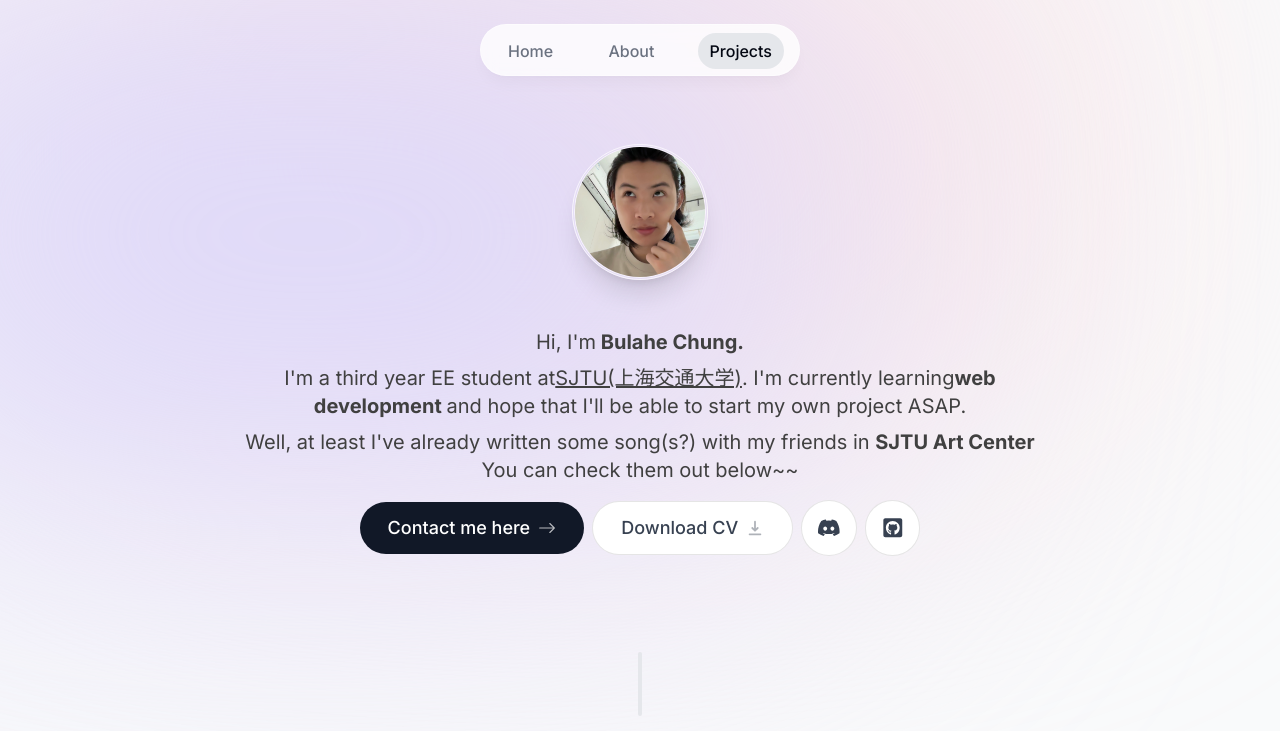
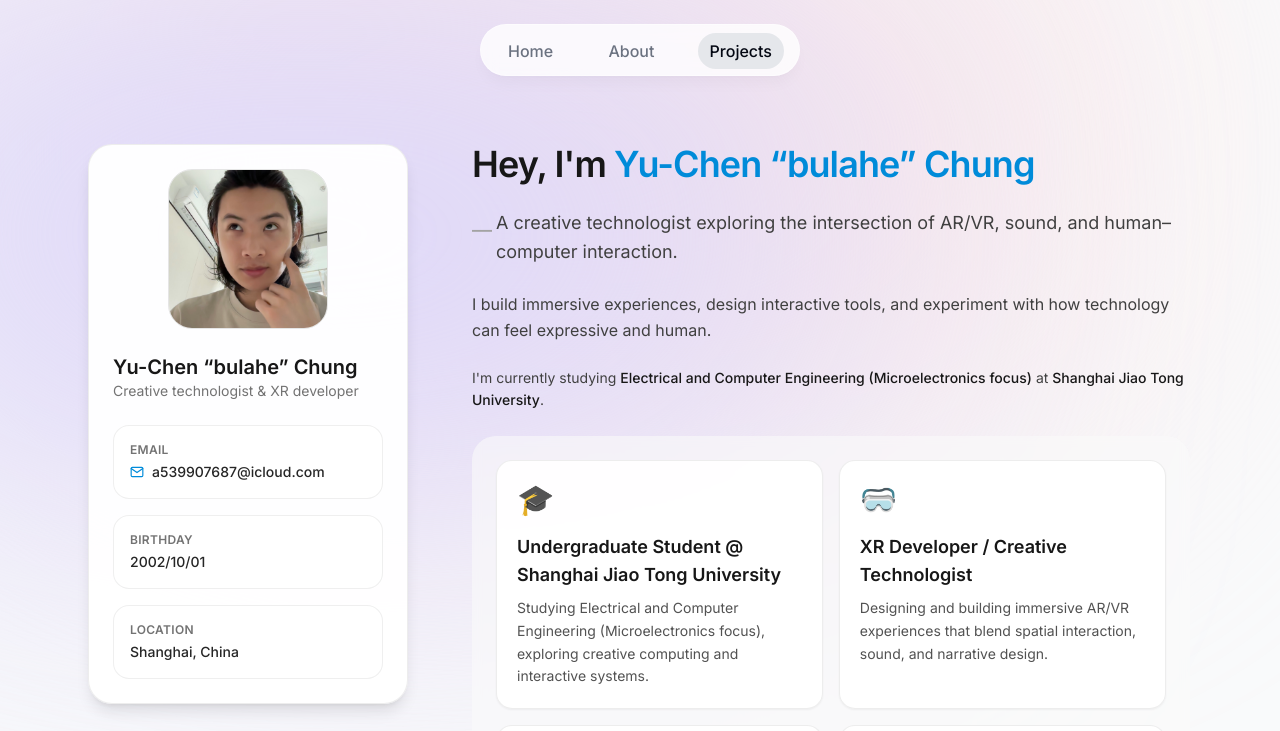
Before and after one commit to bulahe/portfolio-web, a Next.js app: page / in a window 1280 px wide. Shown: the top 731 px of the page. Built offline with nearby package versions, Linux system fonts and the light colour scheme.

Commit message:
intro 1st. theme color

```diff
--- a/components/intro.tsx
+++ b/components/intro.tsx
@@ -1,118 +1,243 @@
 "use client";
 import Image from "next/image";
-import React from "react";
 import { motion } from "framer-motion";
-import Link from "next/link";
-import { BsArrowRight, BsDiscord } from "react-icons/bs";
-import { HiDownload } from "react-icons/hi";
-import { FaGithubSquare } from "react-icons/fa";
-import { useInView } from "react-intersection-observer";
-import { useActiveSectionContext } from "@/context/active-section-context";
-import { useEffect } from "react";
+import { FiMail } from "react-icons/fi";
 import { useSectionInView } from "@/lib/hooks";
+import { brandVarStyles } from "@/lib/theme";
+
+const HIGHLIGHTS = [
+  {
+    emoji: "🎓",
+    title: "Undergraduate Student @ Shanghai Jiao Tong University",
+    body:
+      "Studying Electrical and Computer Engineering (Microelectronics focus), exploring creative computing and interactive systems.",
+  },
+  {
+    emoji: "🥽",
+    title: "XR Developer / Creative Technologist",
+    body:
+      "Designing and building immersive AR/VR experiences that blend spatial interaction, sound, and narrative design.",
+  },
+  {
+    emoji: "🧠",
+    title: "HCI & AI Researcher",
+    body:
+      "I’m a human–computer interaction researcher with publications in XR and digital media. My undergraduate thesis explores AI-driven motion generation, optimizing GPT-based text-to-motion models for virtual IMU data.",
+  },
+  {
+    emoji: "🎧",
+    title: "Performer & Sound Technologist",
+    body:
+      "Mixing, producing, and performing across digital and physical stages. I also build custom hardware tools—like an Arduino-based MIDI looper—to bring interactivity to live performance.",
+  },
+];
+
+const SKILLS = [
+  "Unity",
+  "visionOS",
+  "PyTorch",
+  "Arduino",
+  "C#",
+  "Python",
+  "C++",
+  "User Study",
+  "Sensor Integration",
+];
 
 export default function Intro() {
   const { ref } = useSectionInView("Home", 0.65);
 
   return (
-    <section ref={ref} id="home" className="scroll-mt-[100rem]">
-      <div className="flex items-center justify-center">
-        <div className="relative">
+    <section
+      ref={ref}
+      id="home"
+      className="scroll-mt-[100rem]"
+      style={brandVarStyles}
+    >
+      <div className="mx-auto flex w-full max-w-6xl flex-col gap-12 px-6 md:flex-row md:items-start md:gap-16">
+        <motion.aside
+          initial={{ opacity: 0 }}
+          animate={{ opacity: 1 }}
+          transition={{ ease: "easeOut", duration: 0.4, delay: 0.1 }}
+          className="flex w-full max-w-md flex-col items-center md:max-w-xs md:basis-[35%] md:self-start md:sticky md:top-24 md:items-stretch"
+        >
+          <div className="w-full rounded-3xl border border-neutral-200/70 bg-white/95 p-5 shadow-lg dark:border-neutral-800/60 dark:bg-neutral-900/80 md:hidden">
+            <div className="flex items-center gap-4">
+              <div className="relative aspect-square w-24 flex-shrink-0 overflow-hidden rounded-2xl border border-neutral-200 bg-neutral-100 dark:border-neutral-700 dark:bg-neutral-800">
+                <Image
+                  alt="Portrait of Yu-Chen bulahe Chung"
+                  src="/me.jpg"
+                  fill
+                  className="object-cover"
+                  priority
+                />
+              </div>
+              <div className="flex-1 space-y-2 min-w-[60%]">
+                <div className="space-y-1">
+                  <p className="text-base font-semibold text-neutral-900 dark:text-white">
+                    Yu-Chen “bulahe” Chung
+                  </p>
+                  <p className="text-xs text-neutral-500 dark:text-neutral-400">
+                    Creative technologist & XR developer
+                  </p>
+                </div>
+                <div className="flex items-center gap-3">
+                  <a
+                    href="mailto:a539907687@icloud.com"
+                    className="flex h-10 w-10 items-center justify-center rounded-full border border-neutral-200 bg-white text-neutral-400 shadow-sm transition hover:border-[var(--brand-hover)] hover:text-[var(--brand-primary)] dark:border-neutral-700 dark:bg-neutral-800 dark:text-neutral-500 dark:hover:border-[var(--brand-secondary)] dark:hover:text-[var(--brand-secondary)]"
+                    aria-label="Email Yu-Chen “bulahe” Chung"
+                  >
+                    <FiMail className="text-lg" />
+                  </a>
+                  <span className="text-xs text-neutral-400 dark:text-neutral-500">
+                    Tap to email
+                  </span>
+                </div>
+              </div>
+            </div>
+          </div>
+
+          <div className="hidden w-full flex-col gap-6 rounded-3xl border border-neutral-200/70 bg-white/95 p-6 text-left shadow-lg dark:border-neutral-800/60 dark:bg-neutral-900/80 md:flex">
+            <div className="relative mx-auto aspect-square w-40 overflow-hidden rounded-3xl border border-neutral-200 bg-neutral-100 dark:border-neutral-700 dark:bg-neutral-800">
+              <Image
+                alt="Portrait of Yu-Chen bulahe Chung"
+                src="/me.jpg"
+                fill
+                className="object-cover"
+                priority
+              />
+            </div>
+            <div>
+              <p className="text-xl font-semibold text-neutral-900 dark:text-white">
+                Yu-Chen “bulahe” Chung
+              </p>
+              <p className="text-sm text-neutral-500 dark:text-neutral-400">
+                Creative technologist & XR developer
+              </p>
+            </div>
+            <div className="space-y-4">
+              <div className="rounded-2xl border border-neutral-200/60 bg-white/80 p-4 dark:border-neutral-800/60 dark:bg-neutral-900/60">
+                <p className="text-xs font-semibold uppercase tracking-wide text-neutral-500 dark:text-neutral-400">
+                  Email
+                </p>
+                <a
+                  href="mailto:a539907687@icloud.com"
+                  className="mt-1 flex items-center gap-2 text-sm font-medium text-neutral-800 hover:text-[var(--brand-primary)] dark:text-neutral-100 dark:hover:text-[var(--brand-secondary)]"
+                >
+                  <FiMail className="text-[var(--brand-primary)] dark:text-[var(--brand-secondary)]" />
+                  a539907687@icloud.com
+                </a>
+              </div>
+              <div className="rounded-2xl border border-neutral-200/60 bg-white/70 p-4 dark:border-neutral-800/60 dark:bg-neutral-900/60">
+                <p className="text-xs font-semibold uppercase tracking-wide text-neutral-500 dark:text-neutral-400">
+                  Birthday
+                </p>
+                <p className="mt-1 text-sm font-medium text-neutral-800 dark:text-neutral-100">
+                  2002/10/01
+                </p>
+              </div>
+              <div className="rounded-2xl border border-neutral-200/60 bg-white/70 p-4 dark:border-neutral-800/60 dark:bg-neutral-900/60">
+                <p className="text-xs font-semibold uppercase tracking-wide text-neutral-500 dark:text-neutral-400">
+                  Location
+                </p>
+                <p className="mt-1 text-sm font-medium text-neutral-800 dark:text-neutral-100">
+                  Shanghai, China
+                </p>
+              </div>
+            </div>
+          </div>
+        </motion.aside>
+
+        <div className="flex w-full flex-col gap-6 text-left md:basis-[65%]">
+          <motion.h1
+            initial={{ opacity: 0, y: 16 }}
+            animate={{ opacity: 1, y: 0 }}
+            transition={{ ease: "easeOut", duration: 0.4, delay: 0.15 }}
+            className="text-4xl font-semibold tracking-tight text-neutral-900 dark:text-white"
+          >
+            Hey, I&apos;m{" "}
+            <span className="text-[var(--brand-primary)] dark:text-[var(--brand-accent)]">
+              Yu-Chen “bulahe” Chung
+            </span>
+          </motion.h1>
+          <motion.p
+            initial={{ opacity: 0, y: 16 }}
+            animate={{ opacity: 1, y: 0 }}
+            transition={{ ease: "easeOut", duration: 0.4, delay: 0.25 }}
+            className="relative pl-6 text-lg leading-relaxed text-neutral-700 before:absolute before:left-0 before:top-2 before:text-xl before:font-medium before:text-neutral-400 before:content-['—'] dark:text-neutral-200 dark:before:text-neutral-500"
+          >
+            A creative technologist exploring the intersection of AR/VR, sound, and
+            human–computer interaction.
+          </motion.p>
+          <motion.p
+            initial={{ opacity: 0, y: 16 }}
+            animate={{ opacity: 1, y: 0 }}
+            transition={{ ease: "easeOut", duration: 0.4, delay: 0.3 }}
+            className="text-base leading-relaxed text-neutral-700 dark:text-neutral-300"
+          >
+            I build immersive experiences, design interactive tools, and experiment with how technology can feel expressive and human.
+          </motion.p>
+          <motion.p
+            initial={{ opacity: 0, y: 16 }}
+            animate={{ opacity: 1, y: 0 }}
+            transition={{ ease: "easeOut", duration: 0.4, delay: 0.35 }}
+            className="text-sm leading-relaxed text-neutral-700 dark:text-neutral-400"
+          >
+            I&apos;m currently studying{" "}
+            <span className="font-medium text-neutral-900 dark:text-neutral-100">
+              Electrical and Computer Engineering (Microelectronics focus)
+            </span>{" "}
+            at{" "}
+            <span className="font-medium text-neutral-900 dark:text-neutral-100">
+              Shanghai Jiao Tong University
+            </span>
+            .
+          </motion.p>
+
           <motion.div
-            initial={{ opacity: 0, scale: 0 }}
-            animate={{ opacity: 1, scale: 1 }}
-            transition={{ type: "tween", duration: 0.2 }}
+            initial={{ opacity: 0, y: 24 }}
+            animate={{ opacity: 1, y: 0 }}
+            transition={{ ease: "easeOut", duration: 0.4, delay: 0.45 }}
+            className="grid gap-4 rounded-3xl bg-neutral-50/60 p-6 backdrop-blur-sm dark:bg-neutral-900/40"
           >
-            <Image
-              alt="picture of bulahe chung"
-              src="/me.jpg"
-              width={192}
-              height={192}
-              priority={true}
-              className="h-[8.5rem] w-[8.5rem] rounded-full object-cover border-[0.2rem] border-double border-white border-opacity-70 shadow-xl"
-            />
-          </motion.div>
-          <motion.div
-            initial={{ opacity: 0, scale: 0 }}
-            animate={{ opacity: 1, scale: 1 }}
-            transition={{
-              type: "spring",
-              stiffness: 125,
-              delay: 0.1,
-              duration: 0.7,
-            }}
-          >
-            {/* <span className="absolute bottom-0 right-0 text-5xl ">👋</span> */}
+            <div className="grid gap-4 sm:grid-cols-2">
+              {HIGHLIGHTS.map((item, index) => (
+                <motion.div
+                  key={item.title}
+                  initial={{ opacity: 0, y: 16 }}
+                  animate={{ opacity: 1, y: 0 }}
+                  transition={{ ease: "easeOut", duration: 0.4, delay: 0.55 + index * 0.05 }}
+                  className="flex h-full flex-col gap-4 rounded-2xl border border-neutral-200/70 bg-white/90 p-5 shadow-sm transition hover:-translate-y-1 hover:shadow-md dark:border-neutral-800/70 dark:bg-neutral-900/70"
+                >
+                  <div className="text-3xl">{item.emoji}</div>
+                  <div>
+                    <h2 className="text-lg font-semibold text-neutral-900 dark:text-white">
+                      {item.title}
+                    </h2>
+                    <p className="mt-2 text-sm leading-relaxed text-neutral-600 dark:text-neutral-300">
+                      {item.body}
+                    </p>
+                  </div>
+                </motion.div>
+              ))}
+            </div>
+
+            <div className="flex flex-wrap gap-2 pt-2">
+              {SKILLS.map((skill, index) => (
+                <motion.span
+                  key={skill}
+                  initial={{ opacity: 0, y: 8 }}
+                  animate={{ opacity: 1, y: 0 }}
+                  transition={{ ease: "easeOut", duration: 0.3, delay: 0.75 + index * 0.03 }}
+                  className="rounded-full border border-neutral-300 bg-white px-4 py-1 text-sm font-medium text-neutral-700 shadow-sm dark:border-neutral-700 dark:bg-neutral-800 dark:text-neutral-200"
+                >
+                  {skill}
+                </motion.span>
+              ))}
+            </div>
           </motion.div>
         </div>
       </div>
-
-      <div className="h-[3rem]"></div>
-
-      <div className="text-center max-w-[50rem] dark:text-neutral-300 text-neutral-700 mb-4 mx-auto space-y-2">
-        <motion.h1
-          initial={{ opacity: 0 }}
-          animate={{ opacity: 1 }}
-          transition={{ ease: "easeOut", duration: 0.5, delay: 0.2 }}
-          className="text-xl"
-        >
-          Hi, I&apos;m
-          <span className="font-bold"> Bulahe Chung.</span>
-        </motion.h1>
-        <motion.p
-          initial={{ opacity: 0 }}
-          animate={{ opacity: 1 }}
-          transition={{ ease: "easeOut", duration: 0.5, delay: 0.4 }}
-          className="text-xl"
-        >
-          I&apos;m a third year EE student at
-          <a
-            href="https://www.sjtu.edu.cn"
-            className="underline hover:text-gray-500"
-          >
-            SJTU(上海交通大学)
-          </a>
-          . I&apos;m currently learning
-          <span className="font-bold">web development </span>
-          and hope that I&apos;ll be able to start my own project ASAP.
-        </motion.p>
-        <motion.p
-          initial={{ opacity: 0 }}
-          animate={{ opacity: 1 }}
-          transition={{ ease: "easeOut", duration: 0.5, delay: 0.6 }}
-          className="text-xl"
-        >
-          Well, at least I&apos;ve already written some song(s?) with my friends in{" "}
-          <span className="font-bold">SJTU Art Center </span>
-          You can check them out below~~
-        </motion.p>
-      </div>
-      <motion.div className="flex flex-col sm:flex-row items-center justify-center gap-2 px-4 text-lg font-medium"
-        initial={{ opacity: 0, y:100}}
-        animate={{ opacity: 1, y:0 }}
-        transition={{delay: 0.1 }}>
-        <Link href="#contact"
-        className="group bg-gray-900 text-white px-7 py-3 flex items-center gap-2 rounded-full outline-none fucus:scale-110 hover:scale-110 hover:bg-gray-950 active:scale-105 transition">Contact me here<BsArrowRight className="opacity-70 group-hover:translate-x-2 transition" />
-        </Link>
-
-        <a className="group bg-white text-gray-700 px-7 py-3 flex items-center gap-2 rounded-full  outline-none fucus:scale-110 hover:scale-110 hover:bg-white active:scale-105 transition cursor-pointer border border-black/10" href="/bla.png" download>Download CV<HiDownload className="opacity-40 group-hover:translate-y-1 transition"/>
-        </a>
-
-        <a
-          className="bg-white text-gray-700 p-4 flex items-center gap-2 rounded-full text-[1.35rem] outline-none fucus:scale-110 hover:scale-110 hover:text-gray-950 hover:bg-white active:scale-105 transition cursor-pointer border border-black/10"
-          aria-label="Connect with me on Discord"
-        >
-          <BsDiscord />
-        </a>
-
-        <a
-          className="bg-white text-gray-700 p-4 flex items-center gap-2 rounded-full text-[1.35rem] outline-none fucus:scale-110 hover:scale-110 hover:text-gray-950 hover:bg-white active:scale-105 transition cursor-pointer border border-black/10"
-          href="https://github.com/bulahe"
-          aria-label="Visit my GitHub profile"
-        >
-          <FaGithubSquare />
-        </a>
-      </motion.div>
     </section>
   );
 }
--- /dev/null
+++ b/lib/theme.ts
@@ -0,0 +1,21 @@
+import type { CSSProperties } from "react";
+
+export const brandTheme = {
+  primary: "#008BD9",
+  secondary: "#91EAFF",
+  hover: "#00A3C4",
+  accent: "#7C89FF",
+} as const;
+
+export type BrandThemeKey = keyof typeof brandTheme;
+
+type CSSVariableStyles = CSSProperties & {
+  [key: `--${string}`]: string | number;
+};
+
+export const brandVarStyles: CSSVariableStyles = {
+  "--brand-primary": brandTheme.primary,
+  "--brand-secondary": brandTheme.secondary,
+  "--brand-hover": brandTheme.hover,
+  "--brand-accent": brandTheme.accent,
+};
```
